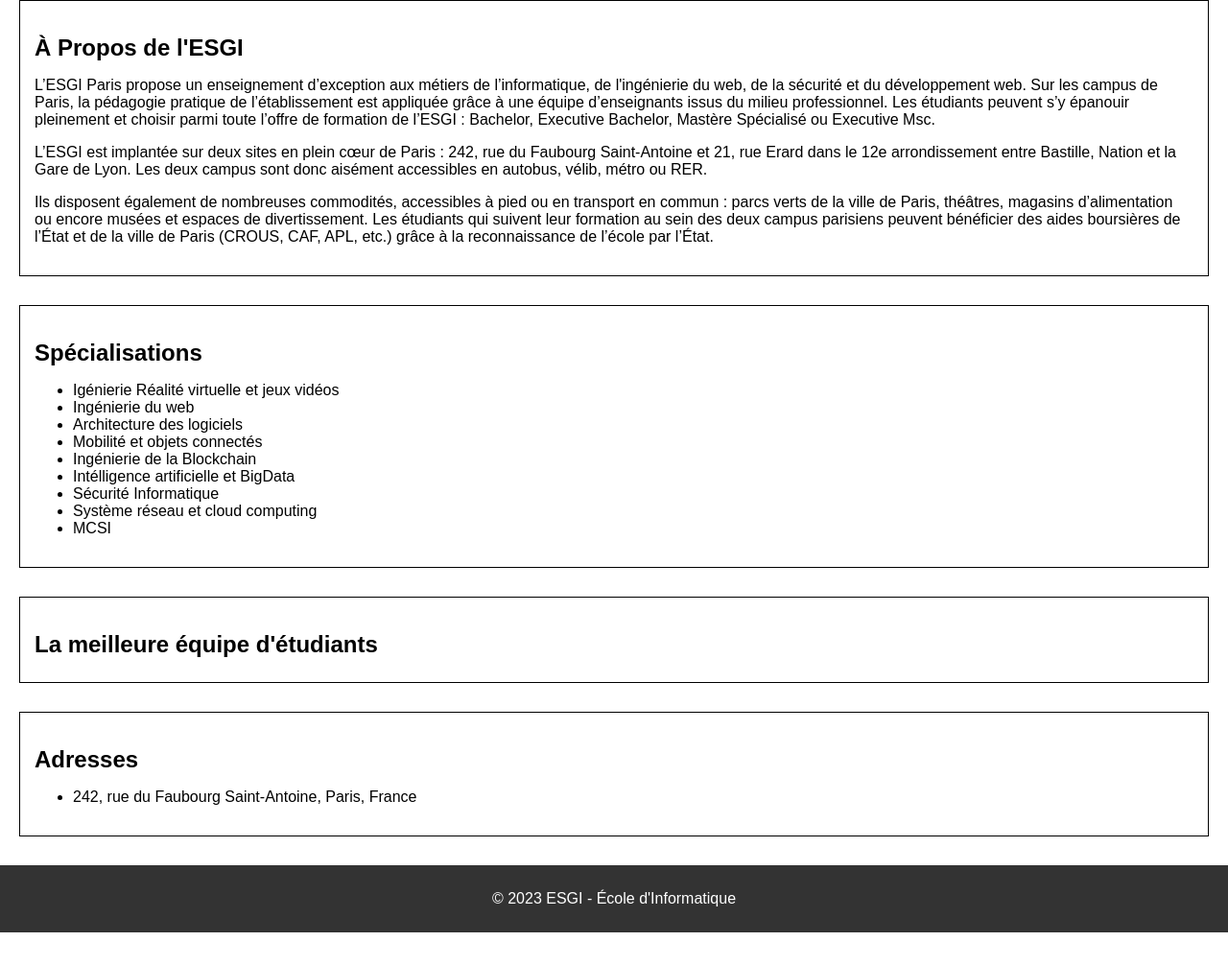
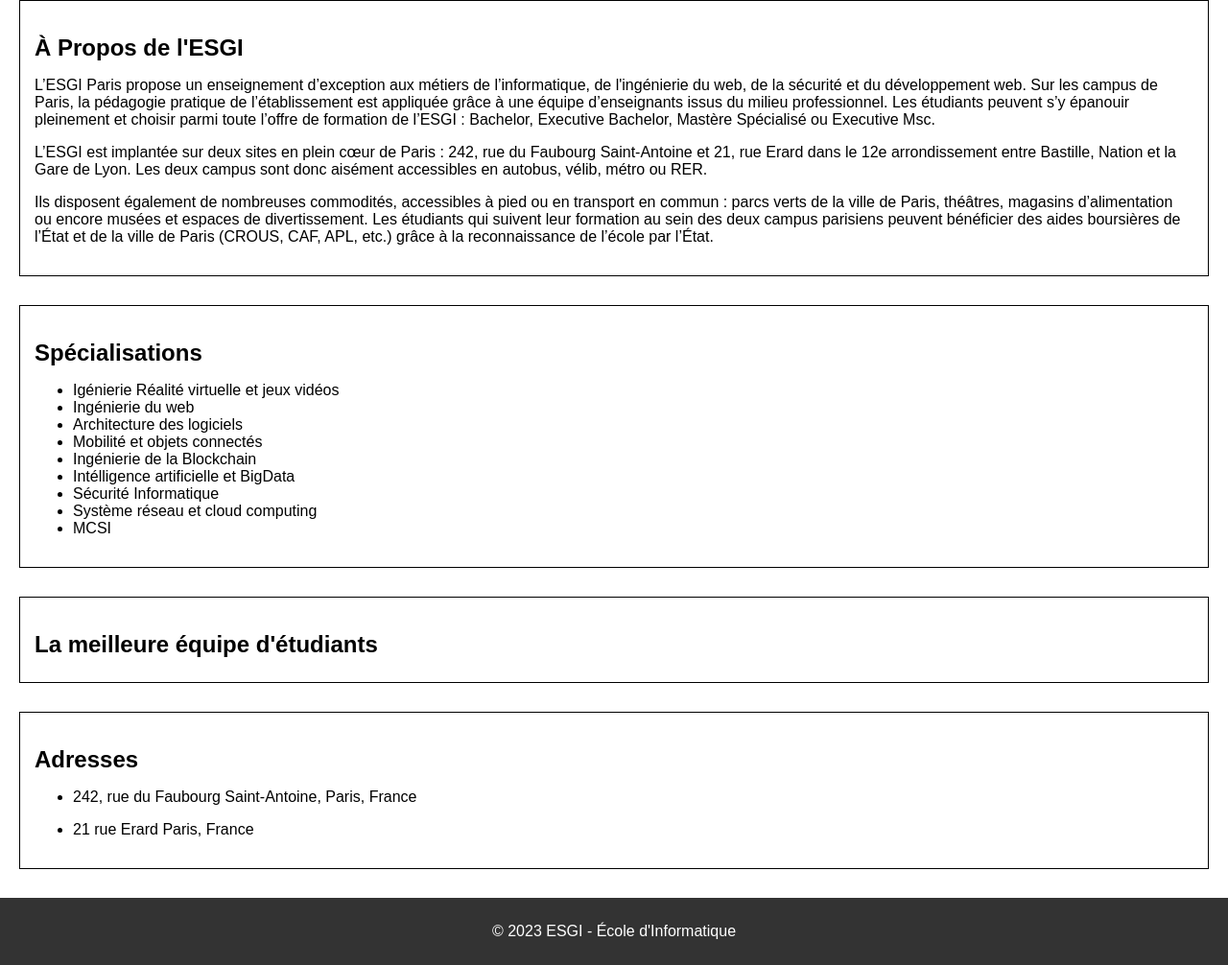
Before and after one commit to Lucas94200/Groupe1, a plain HTML site: page index.html in a window 1280 px wide. Shown: the part 174-1180 px from the top of the page at 96% size. Before the commit the page ends 1146 px from the top, so only its background shows below. Drawn offline with Linux system fonts and the light colour scheme.

Commit message:
Add address erard

```diff
--- a/index.html
+++ b/index.html
@@ -46,6 +46,9 @@
       <ul>
         <li>242, rue du Faubourg Saint-Antoine, Paris, France</li>
       </ul>
+      <ul>
+        <li>21 rue Erard Paris, France</li>
+      </ul>
     </section>
   </main>
 
```
